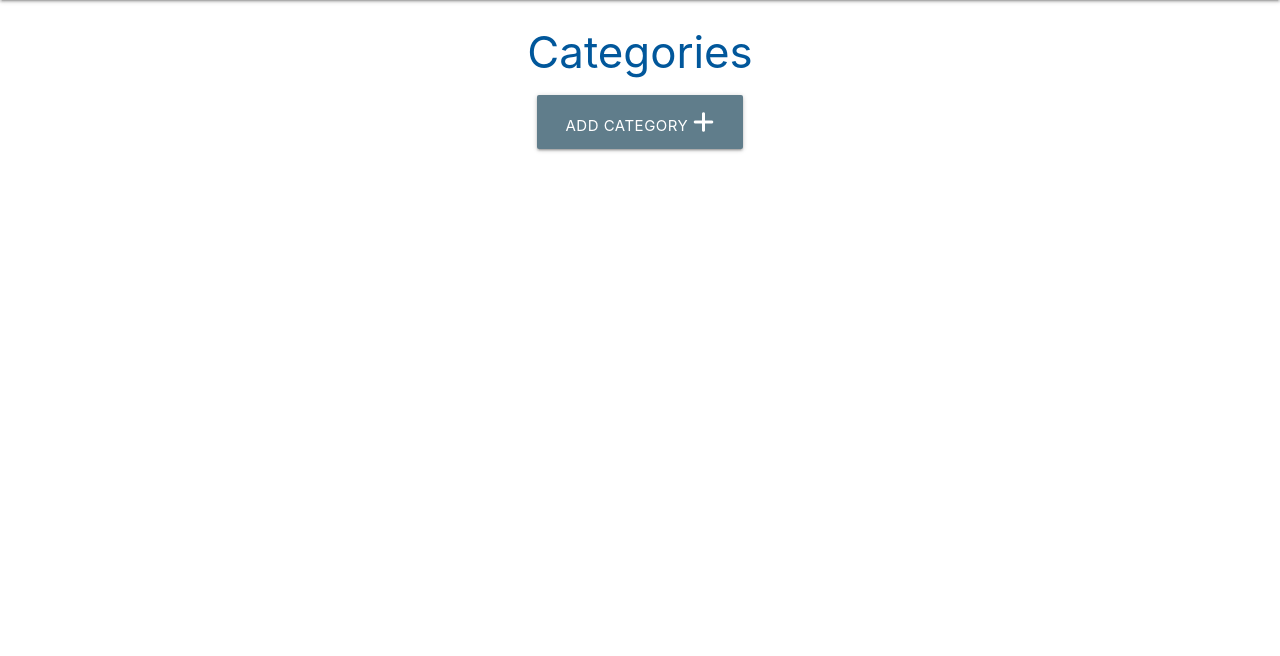
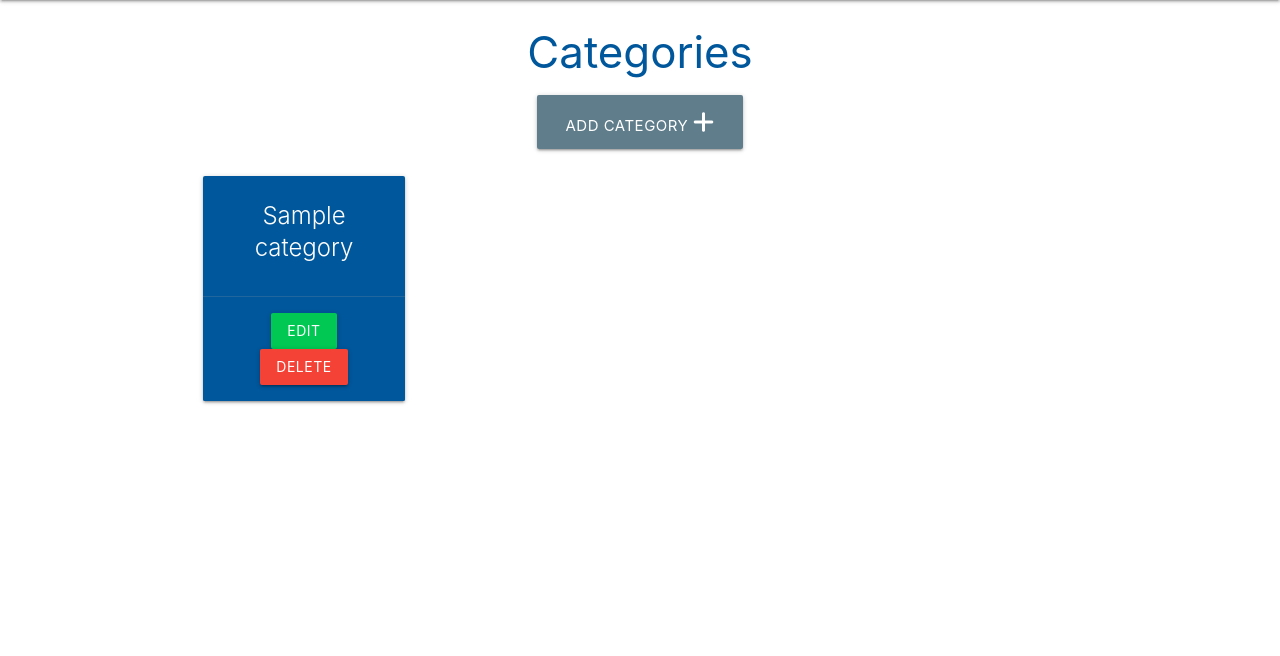
Before and after one commit to bmays9/task-man, a Flask app: page /categories in a window 1280 px wide. Shown: the part 64-720 px from the top of the page. Run offline with Flask 3, Linux system fonts and the light colour scheme; tables that the repository leaves empty hold one stand-in row (values such as "Sample post"); some libraries are stand-ins or nearby versions.

Commit message:
Display categories from database onto category page

```diff
--- a/taskmanager/routes.py
+++ b/taskmanager/routes.py
@@ -9,7 +9,8 @@ def home():
 
 @app.route("/categories")
 def categories():
-    return render_template("categories.html")
+    categories = list(Category.query.order_by(Category.category_name).all())
+    return render_template("categories.html", categories=categories)
 
 @app.route("/add_category", methods=["GET", "POST"])
 def add_category():
--- a/taskmanager/templates/add_category.html
+++ b/taskmanager/templates/add_category.html
@@ -1,7 +1,7 @@
 {% extends "base.html" %}
 {% block content %}
 
-<h3 class="light-blue-text text-darken-4 center-align">Add Category</h3>
+<h3 class="light-blue-text center-align">Add Category</h3>
 
 <div class="row card-panel blue-grey lighten-2">
     <form class="col s12" method="POST" action="{{ url_for('add_category') }}">
--- a/taskmanager/templates/categories.html
+++ b/taskmanager/templates/categories.html
@@ -11,4 +11,21 @@
     </div>
 </div>
 
+<div class="row">
+    {% for category in categories %}
+    <div class="col s12 m6 l3">
+        <div class="card light-blue darken-4 center-align">
+            <div class="card-content white-text">
+                <span class="card-title">{{ category.category_name }}</span>
+            </div>
+            <div class="card-action">
+                <a href="#" class="btn green accent-4">Edit</a>
+                <a href="#" class="btn red">Delete</a>
+            </div>
+        </div>
+    </div>
+    {% endfor %}
+</div>
+
+
 {% endblock %}
```
